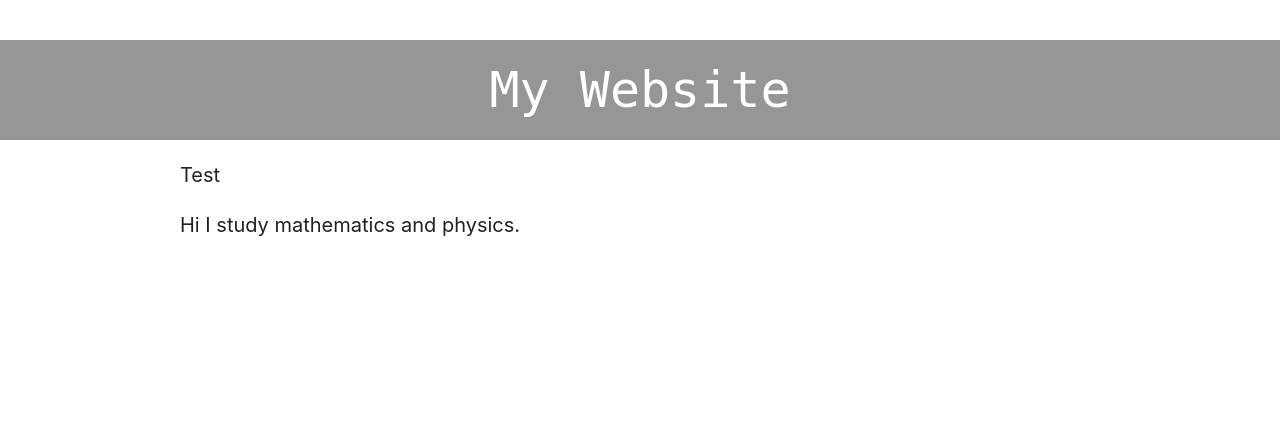
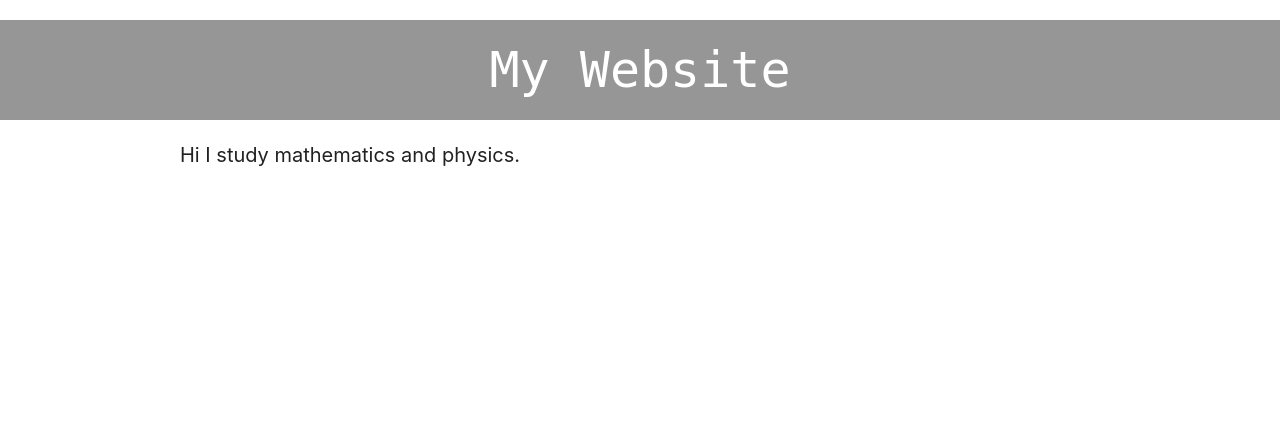
Before and after one commit to antoineeudes/blog, a PHP site: page / in a window 1280 px wide. Shown: the top 430 px of the page. Run offline with PHP 8.4, Linux system fonts and the light colour scheme; some libraries are stand-ins or nearby versions.

Commit message:
Undid last operation

```diff
--- a/design.css
+++ b/design.css
@@ -1,5 +1,5 @@
 header {
-	margin-top: 40px;
+	margin-top: 20px;
 	background-color: rgb(150, 150, 150);
 	width: auto;
 	height: 100px;
--- a/index.html
+++ b/index.html
@@ -13,11 +13,6 @@
 	<header>My Website</header>
 
 	<main>
-		<?php
-        		$i=1;
-        		echo $i;
-		?>
-		<p>Test</p>
 		<p>Hi I study mathematics and physics.</p>
 	</main>
 
```
Also changed, not shown: 1 other file.
